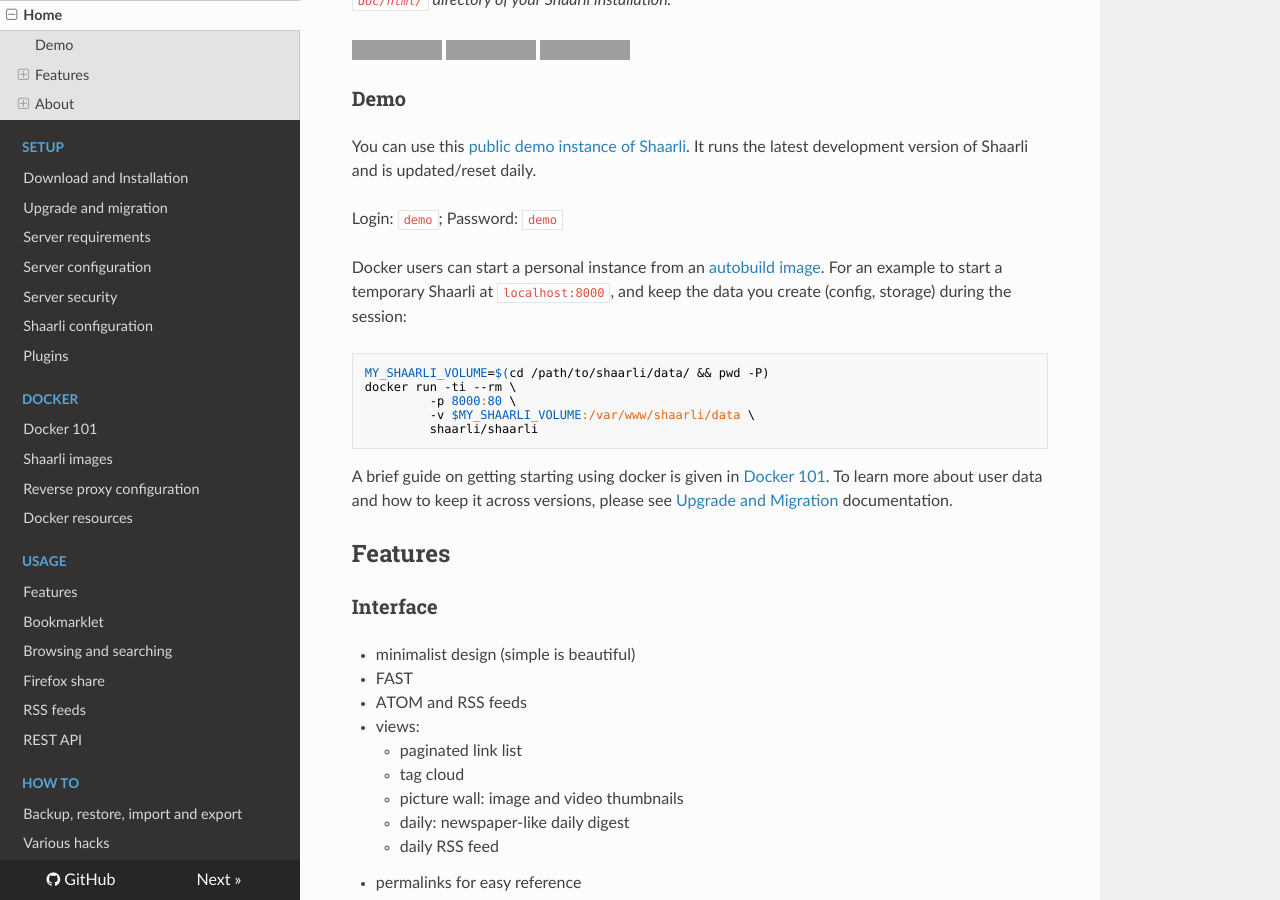
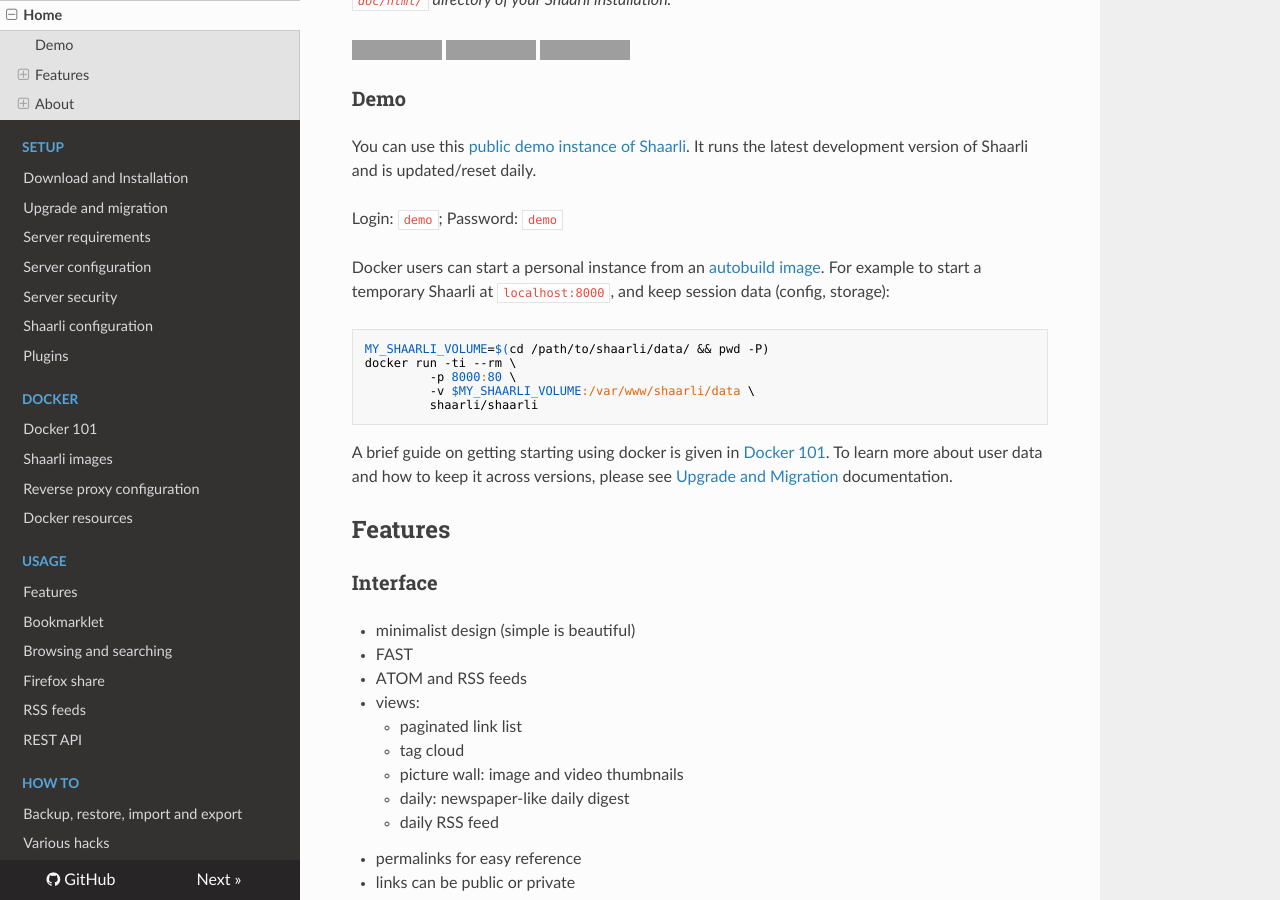
Before and after one commit to sebsauvage/Shaarli, an MkDocs documentation site: the page built from doc/md/index.md, in a window 1280 px wide and 900 px high, scrolled down 438 px. Built offline with MkDocs 1.6.1, drawn with Linux system fonts in a browser that asks for light colours; nearby versions of some CDN libraries; old or Windows-style settings are respelled for this version of MkDocs; grey boxes are pictures that could not be loaded.

Commit message:
Docker quickstart: one more grammar mistake. Made it a bit more terse.

````diff
--- a/doc/md/index.md
+++ b/doc/md/index.md
@@ -22,7 +22,7 @@
 
 Login: `demo`; Password: `demo`
 
-Docker users can start a personal instance from an [autobuild image](https://hub.docker.com/r/shaarli/shaarli/). For an example to start a temporary Shaarli at ``localhost:8000``, and keep the data you create (config, storage) during the session:
+Docker users can start a personal instance from an [autobuild image](https://hub.docker.com/r/shaarli/shaarli/). For example to start a temporary Shaarli at ``localhost:8000``, and keep session data (config, storage):
 ```
 MY_SHAARLI_VOLUME=$(cd /path/to/shaarli/data/ && pwd -P)
 docker run -ti --rm \
````
